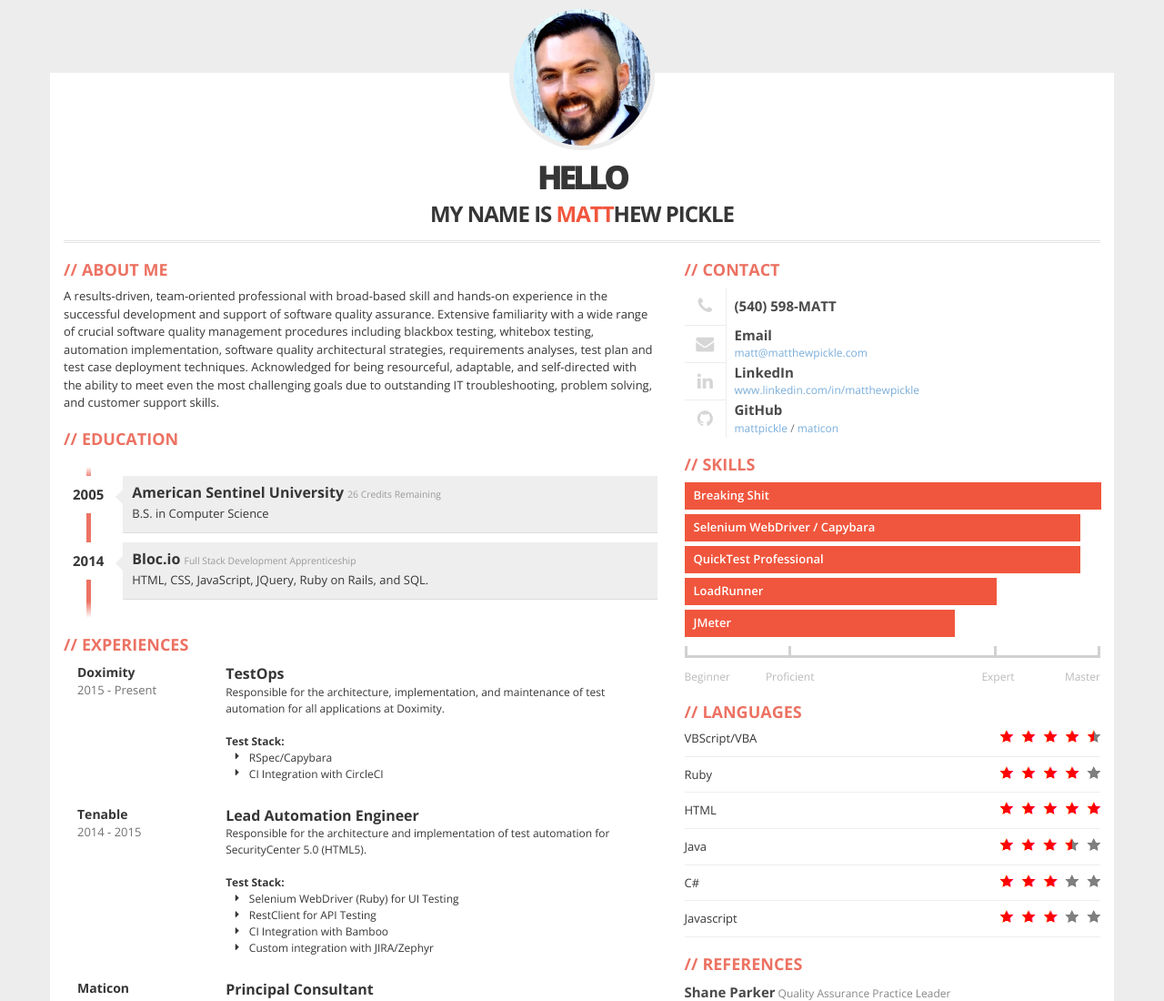
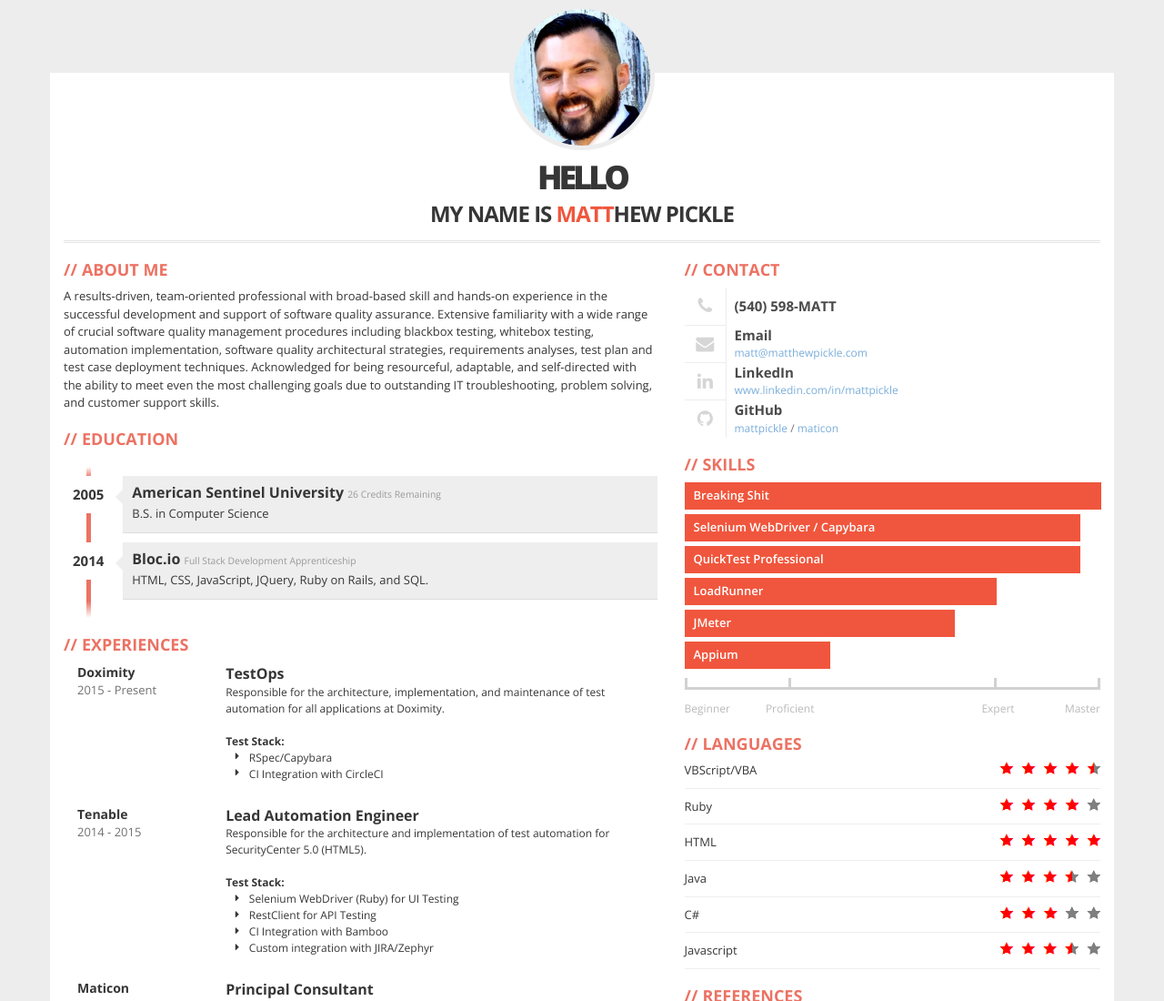
Before and after one commit to mattpickle/resume, a plain HTML site: page index.html in a window 1280 px wide. Shown: the top 1100 px of the page at 91% size. Drawn offline with nearby package versions, Linux system fonts and the light colour scheme.

Commit message:
Update LinkedIn URL Add Appium skill

```diff
--- a/index.html
+++ b/index.html
@@ -193,7 +193,7 @@
               <div class="icon pull-left text-center"><span class="fa fa-linkedin fa-fw"></span></div>
               <div class="title pull-right">LinkedIn</div>
               <div class="description pull-right">
-                <a href="http://www.linkedin.com/in/matthewpickle" target="_blank">www.linkedin.com/in/matthewpickle</a>
+                <a href="http://www.linkedin.com/in/matthewpickle" target="_blank">www.linkedin.com/in/mattpickle</a>
               </div>
             </div>
             <div class="contact-item">
@@ -215,6 +215,7 @@
               <div class="item-skills" data-percent="0.95">QuickTest Professional</div>
               <div class="item-skills" data-percent="0.75">LoadRunner</div>
               <div class="item-skills" data-percent="0.65">JMeter</div>
+              <div class="item-skills" data-percent="0.35">Appium</div>
               <div class="skills-legend clearfix">
                 <div class="legend-left legend">Beginner</div>
                 <div class="legend-left legend"><span>Proficient</span></div>
@@ -232,7 +233,7 @@
               <div class="skill">HTML<div class="icons pull-right"><div style="width: 80%%;" class="icons-red"></div></div></div>
               <div class="skill">Java<div class="icons pull-right"><div style="width: 72.5%;" class="icons-red"></div></div></div>
               <div class="skill">C#<div class="icons pull-right"><div style="width: 60%;" class="icons-red"></div></div></div>
-              <div class="skill">Javascript<div class="icons pull-right"><div style="width: 60%;" class="icons-red"></div></div></div>
+              <div class="skill">Javascript<div class="icons pull-right"><div style="width: 72.5%;" class="icons-red"></div></div></div>
             </div>
           </div>
           <!-- REFERENCES -->
```
